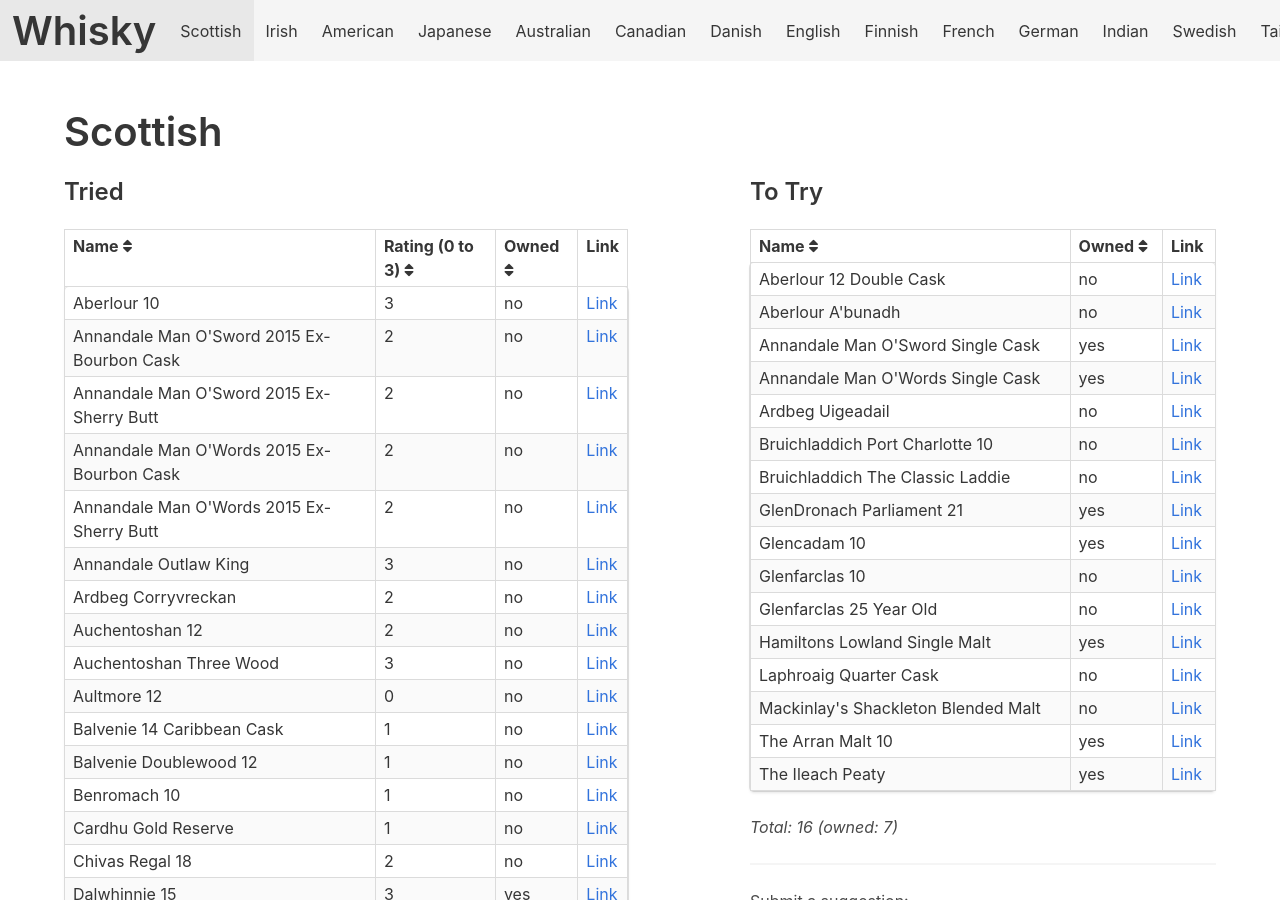
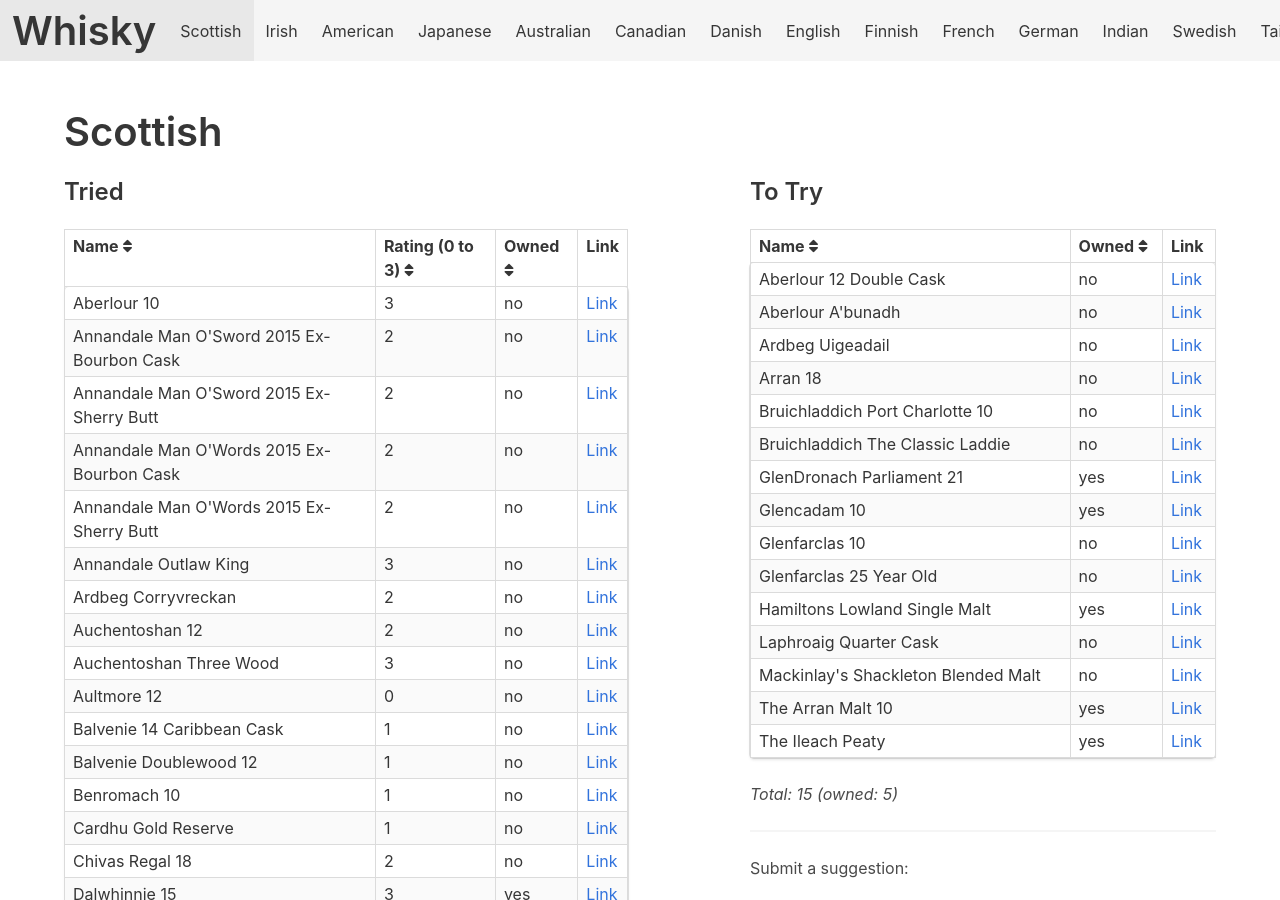
Before and after one commit to grega/whisky, a Jekyll site: the page built from scottish.html, in a window 1280 px wide and 900 px high. Built offline with Jekyll 4.4.1, drawn with Linux system fonts in a browser that asks for light colours; nearby versions of some CDN libraries.

Commit message:
Update to_try.yml

```diff
--- a/_data/scottish/to_try.yml
+++ b/_data/scottish/to_try.yml
@@ -17,7 +17,4 @@
 - name: Bruichladdich Port Charlotte 10
 - name: Bruichladdich The Classic Laddie
 - name: Mackinlay's Shackleton Blended Malt
-- name: Annandale Man O'Sword Single Cask
-  owned: true
-- name: Annandale Man O'Words Single Cask
-  owned: true
+- name: Arran 18
```
